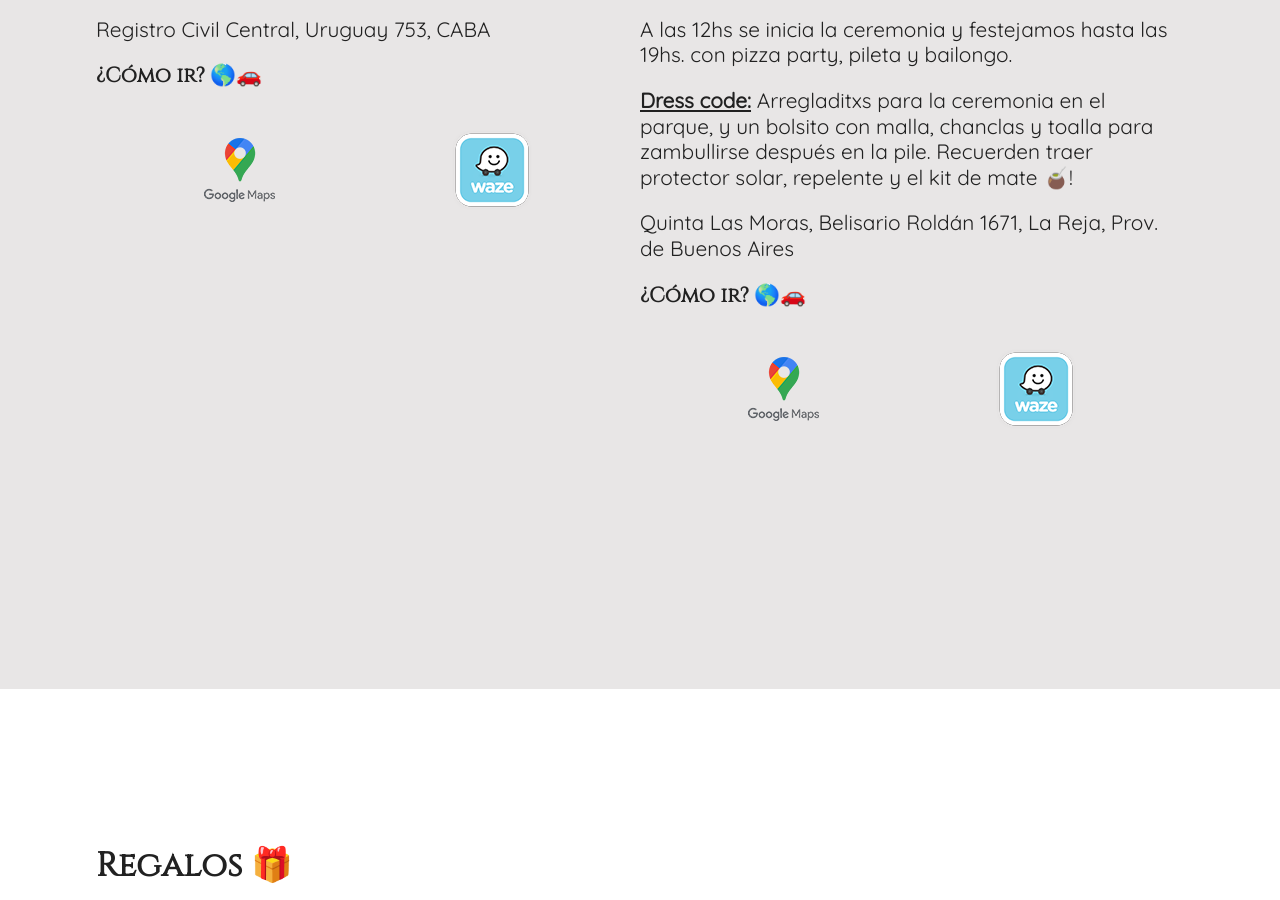
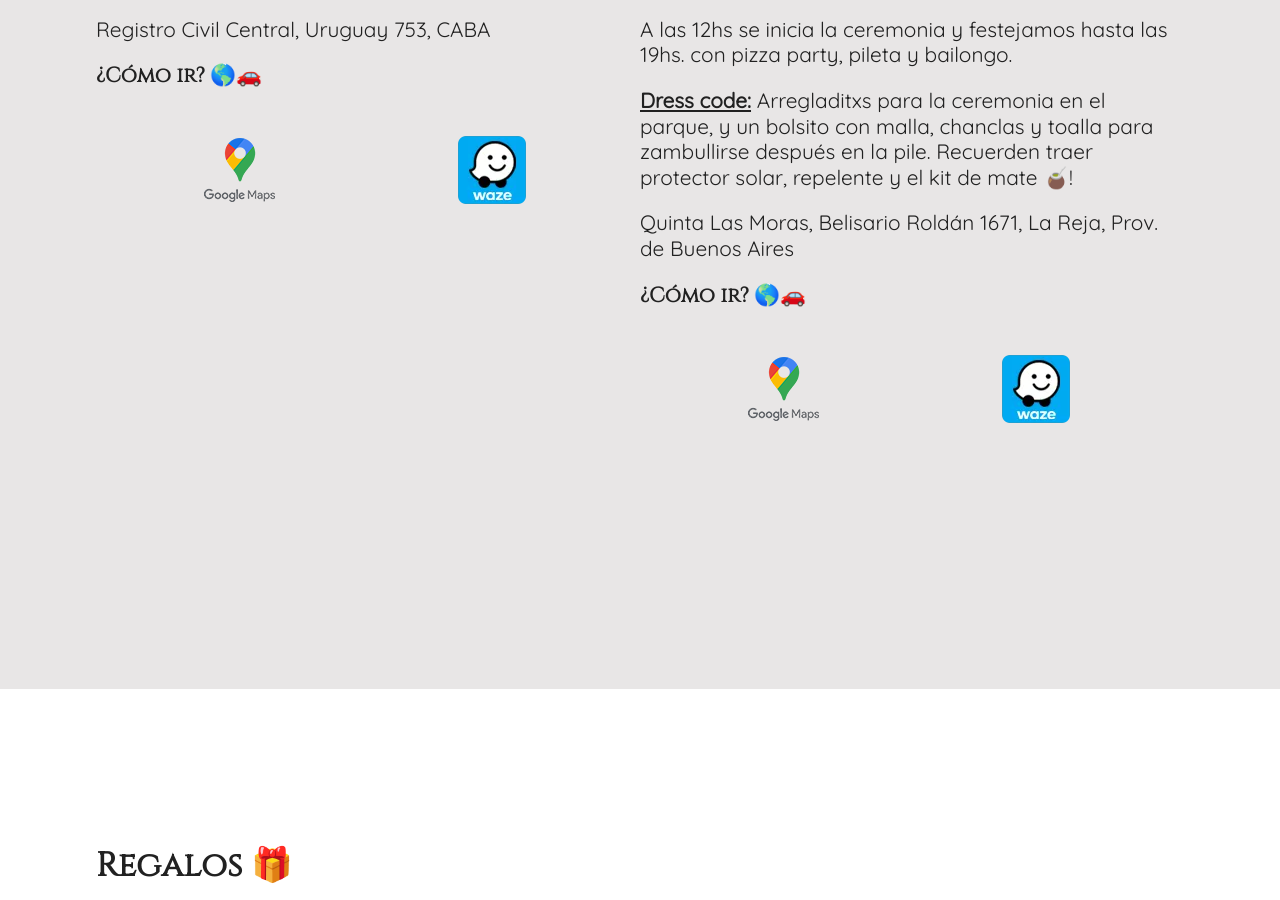
Before and after one commit to knnv-ar/casamiento-invitacion, a plain HTML site: page index.html in a window 1280 px wide. Shown: the part 5289-6189 px from the top of the page. Drawn offline with Linux system fonts and the light colour scheme.

Commit message:
webp image logo [ADDED]

```diff
--- a/index.html
+++ b/index.html
@@ -105,7 +105,7 @@
                                 <img src="./img/maps-logo.png" alt="Google Maps Logo" style="height: 64px; vertical-align: middle;">
                             </a>
                             <a href="https://ul.waze.com/ul?place=ChIJ42pSDcfKvJUR8Ik-qVeXqjc&ll=-34.59992140%2C-58.38650500&navigate=yes&utm_campaign=default&utm_source=waze_website&utm_medium=lm_share_location" target="_blank">
-                                <img src="./img/waze-logo.png" alt="Waze Logo" style="width: 80px; height: 80px; vertical-align: middle;">
+                                <img src="./img/waze-logo.webp" alt="Waze Logo" style="width: 80px; height: 80px; vertical-align: middle;">
                             </a>
                         </div>
                     </div>
@@ -124,7 +124,7 @@
                                 <img src="./img/maps-logo.png" alt="Google Maps Logo" style="height: 64px; vertical-align: middle;">
                             </a>
                             <a href="https://ul.waze.com/ul?place=ChIJ95rL9dyVvJURMJI073bbDDA&ll=-34.63915570%2C-58.81910550&navigate=yes&utm_campaign=default&utm_source=waze_website&utm_medium=lm_share_location" target="_blank">
-                                <img src="./img/waze-logo.png" alt="Waze Logo" style="width: 80px; height: 80px; vertical-align: middle;">
+                                <img src="./img/waze-logo.webp" alt="Waze Logo" style="width: 80px; height: 80px; vertical-align: middle;">
                             </a>
                         </div>
                     </div>
```
Also changed, not shown: img/waze-logo.webp (added).
